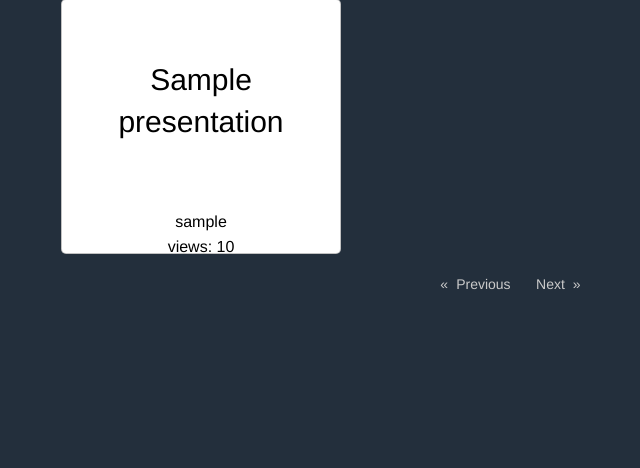
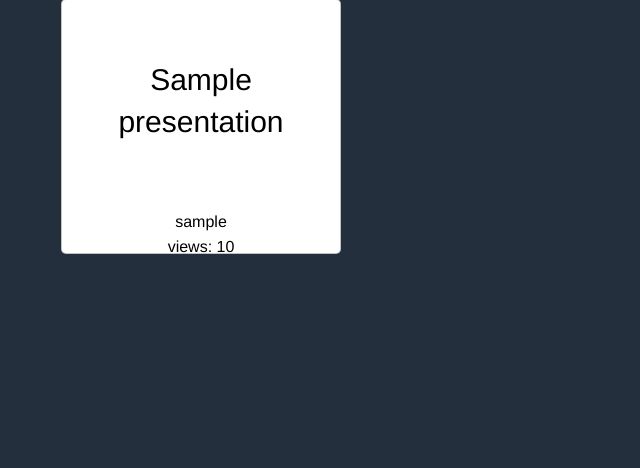
Before and after one commit to SaturDJang/warp, a Django app: page / in a window 1280 px wide. Shown: the part 97-565 px from the top of the page, without its empty margins (129-769 px from the left). Run offline with Django 3.2, Linux system fonts and the light colour scheme; tables that the repository leaves empty hold one stand-in row (values such as "Sample post"); style sheets or scripts are compiled from the project's sources; parts of the project's set-up code (start-up, migrations or seed data) failed here and were passed over; some libraries are stand-ins or nearby versions.

Commit message:
Designed Pagination

```diff
--- a/warp/static/sass/mobile/presentation.list.scss
+++ b/warp/static/sass/mobile/presentation.list.scss
@@ -26,4 +26,23 @@ div.presentation {
       }
     }
   }
+
+  ul.pagination {
+    li.pagination-previous, li.pagination-next {
+      a {
+        color: $key-green-color;
+      }
+    }
+    .current {
+      border-radius: 25px;
+      background-color: $key-orange-color;
+    }
+
+    a {
+      &:hover {
+        color: white;
+        background-color: transparent;
+      }
+    }
+  }
 }
--- a/warp/templates/presentation/presentation_list.html
+++ b/warp/templates/presentation/presentation_list.html
@@ -25,16 +25,15 @@
 
   <ul class="pagination text-center" role="navigation" aria-label="Pagination">
     {% if page_obj.has_previous %}
-      <li>
-          <a href="?{{ page_obj.previous_page_number.querystring }}" class="pagination-previous">Previous</a>
+      <li class="pagination-previous">
+          <a href="?{{ page_obj.previous_page_number.querystring }}">Previous</a>
       </li>
     {% else %}
-      <li class="pagination-previous disabled">Previous</li>
     {% endif %}
     {% for page in page_obj.pages %}
       {% if page %}
         {% ifequal page page_obj.number %}
-          <li class="current"><span class="show-for-sr">You're on page</span> {{ page }}</li>
+          <li class="current">{{ page }}</li>
         {% else %}
           <li><a href="?{{ page.querystring }}" aria-label="Page {{ page }}">{{ page }}</a></li>
         {% endifequal %}
@@ -45,7 +44,6 @@
     {% if page_obj.has_next %}
         <li class="pagination-next"><a href="#" aria-label="Next page">Next</a></li>
     {% else %}
-        <li class="pagination-next disabled">Next</li>
     {% endif %}
   </ul>
 </div>
```
